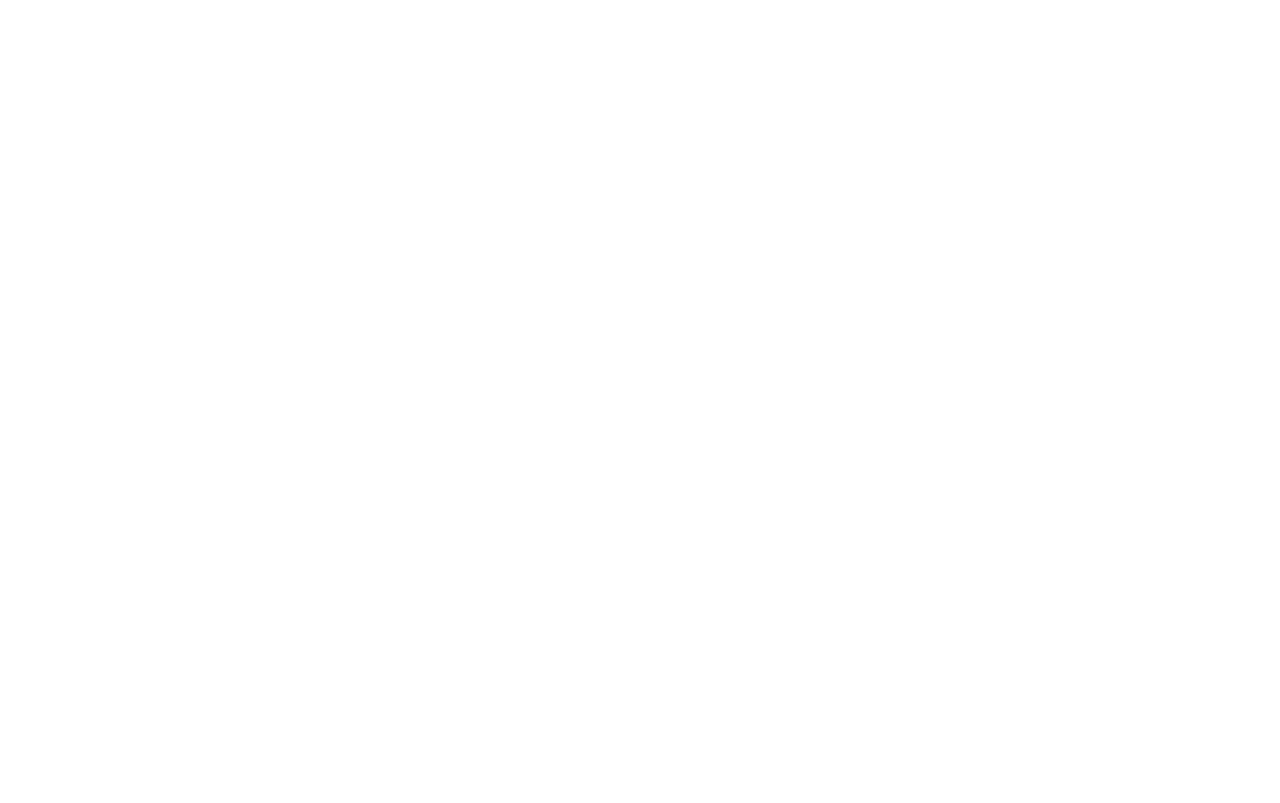
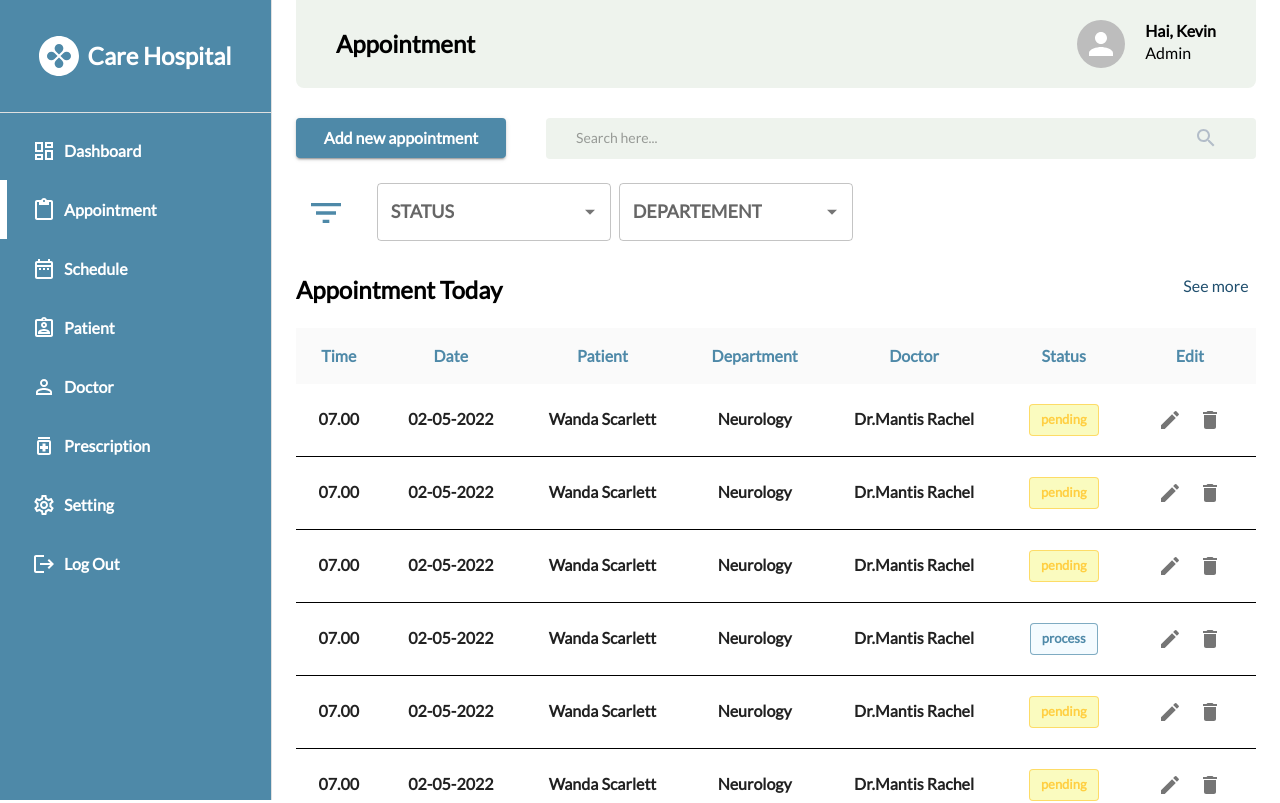
Before and after one commit to Kelompok-7-alterra-batch-2/Admin-Web-Based, a React (Create React App) app: page /appointment in a window 1280 px wide. Before the commit this address had no page. Shown: the top 803 px of the page. Built offline with nearby package versions, Linux system fonts and the light colour scheme.

Commit message:
Finished Appointment

```diff
--- /dev/null
+++ b/jsconfig.json
@@ -0,0 +1,6 @@
+{
+    "compilerOptions": {
+      "baseUrl": "src"
+    },
+    "exclude": ["node_modules/", "**/node_modules/*"]
+  }
--- a/src/components/RouteComponent/index.jsx
+++ b/src/components/RouteComponent/index.jsx
@@ -18,7 +18,7 @@
 
         } />
 
-        <Route path="patient" element={
+        <Route path="appointment" element={
 
           <DefaultLayout>
 
--- a/src/pages/Appointment/index.jsx
+++ b/src/pages/Appointment/index.jsx
@@ -1,7 +1,6 @@
-import { Box } from '@mui/material'
-
-import React from 'react'
-
+import { Box, Grid, Autocomplete, TextField, Typography, Link, InputAdornment, TablePagination } from '@mui/material'
+import React, { useState } from 'react'
+import { FilterList , ChevronRight } from '@mui/icons-material';
 import { SearchBox, TableBox } from 'components'
 
 const dataHead = [
@@ -35,6 +34,10 @@
   }
 ]
 
+const status = ["Pending", "Confirmed", "Cancelled"]
+const department = ["Cardiology", "Neurology", "Oncology", "Orthopedics", "Radiology"]
+
+
 const dataBody = [
   {
       time : '07.00',
@@ -67,10 +70,54 @@
       department : 'Neurology',
       doctor : 'Dr.Mantis Rachel',
       status : 'process'
+  },
+  {
+    time : '07.00',
+    date : '02-05-2022',
+    patient : 'Wanda Scarlett',
+    department : 'Neurology',
+    doctor : 'Dr.Mantis Rachel',
+    status : 'pending'
+  },
+  {
+    time : '07.00',
+    date : '02-05-2022',
+    patient : 'Wanda Scarlett',
+    department : 'Neurology',
+    doctor : 'Dr.Mantis Rachel',
+    status : 'pending'
+  },
+  {
+    time : '07.00',
+    date : '02-05-2022',
+    patient : 'Wanda Scarlett',
+    department : 'Neurology',
+    doctor : 'Dr.Mantis Rachel',
+    status : 'pending'
+  },
+  {
+    time : '07.00',
+    date : '02-05-2022',
+    patient : 'Wanda Scarlett',
+    department : 'Neurology',
+    doctor : 'Dr.Mantis Rachel',
+    status : 'process'
   }
 ]
 
-export default function Patient() {
+export default function Appointment() {
+
+  const [page, setPage] = useState(1);
+  const [rowsPerPage, setRowsPerPage] = useState(5);
+
+  const handleChangePage = (event, newPage) => {
+    setPage(newPage);
+  };
+
+  const handleChangeRowsPerPage = (event) => {
+    setRowsPerPage(parseInt(event.target.value, 1));
+    setPage(0);
+  };
 
     const handleOpenModal = () => {
 
@@ -94,26 +141,81 @@
     <Box>
 
          <SearchBox
-         labelLeftButton='Add New Patient'
+         labelLeftButton='Add new appointment'
          onClickLeftButton={handleOpenModal}
-         placeholder='Search patient here...'
+         placeholder='Search here...'
          onChangeSearch={onChangeSearch}
          onClickSearch={handleSearch}
          />
+        <Grid container spacing={1} mt={2}>
+            <Grid item xs={1}>
+              <FilterList
+                color='primary'
+                sx={{ fontSize: '40px', padding: '10px', cursor: 'pointer' }}
 
+              />
+            </Grid>
+            <Grid item xs={3}>
+              <Autocomplete
+                disablePortal
+                id="combo-box-demo"
+                options={status}
+                sx={{ width: '100%', height: "auto" }}
+                renderInput={(params) => <TextField {...params} label="STATUS" />}
+              />
+            </Grid>
+            <Grid item xs={3}>
+              <Autocomplete
+                disablePortal
+                id="combo-box-demo"
+                options={department}
+                sx={{ width: '100%', height: "auto"}}
+                renderInput={(params) => <TextField {...params} label="DEPARTEMENT"/>}
+              />
+            </Grid>
+          </Grid>
          <Box
          sx={{
            marginTop : '30px'
          }}
          >
-
+          <Grid container spacing={1}>
+            <Grid item xs={11}>
+              <Typography variant='h3'mb={3}>
+                Appointment Today
+              </Typography>
+            </Grid>
+            <Grid item xs={1} >
+              <Link
+              href='#'
+              underline="none"
+              color="neutral600"
+              InputProps={{
+                endAdornment:
+                <InputAdornment position="end">
+                  <ChevronRight color="neutral600"/>
+                </InputAdornment>
+              }}>
+                See more
+              </Link>
+            </Grid>
+          </Grid>
             <TableBox
             dataHead={dataHead}
             dataBody={dataBody}
             />
 
+
+
          </Box>
-
+      <TablePagination
+        component="div"
+        count={13}
+        page={page}
+        onPageChange={handleChangePage}
+        rowsPerPage={rowsPerPage}
+        onRowsPerPageChange={handleChangeRowsPerPage}
+    />
     </Box>
   )
 }
--- a/src/themes/structures/palette.js
+++ b/src/themes/structures/palette.js
@@ -4,6 +4,7 @@
        main : '#4E89A8',
    },
    neutral900 : '#060F1D',
+   neutral600 : '#204F6E',
    neutral500 : '#B3BDC9',
    neutral400 : '#CCD5DE',
    neutral300 : '#E2EAF2',
```
